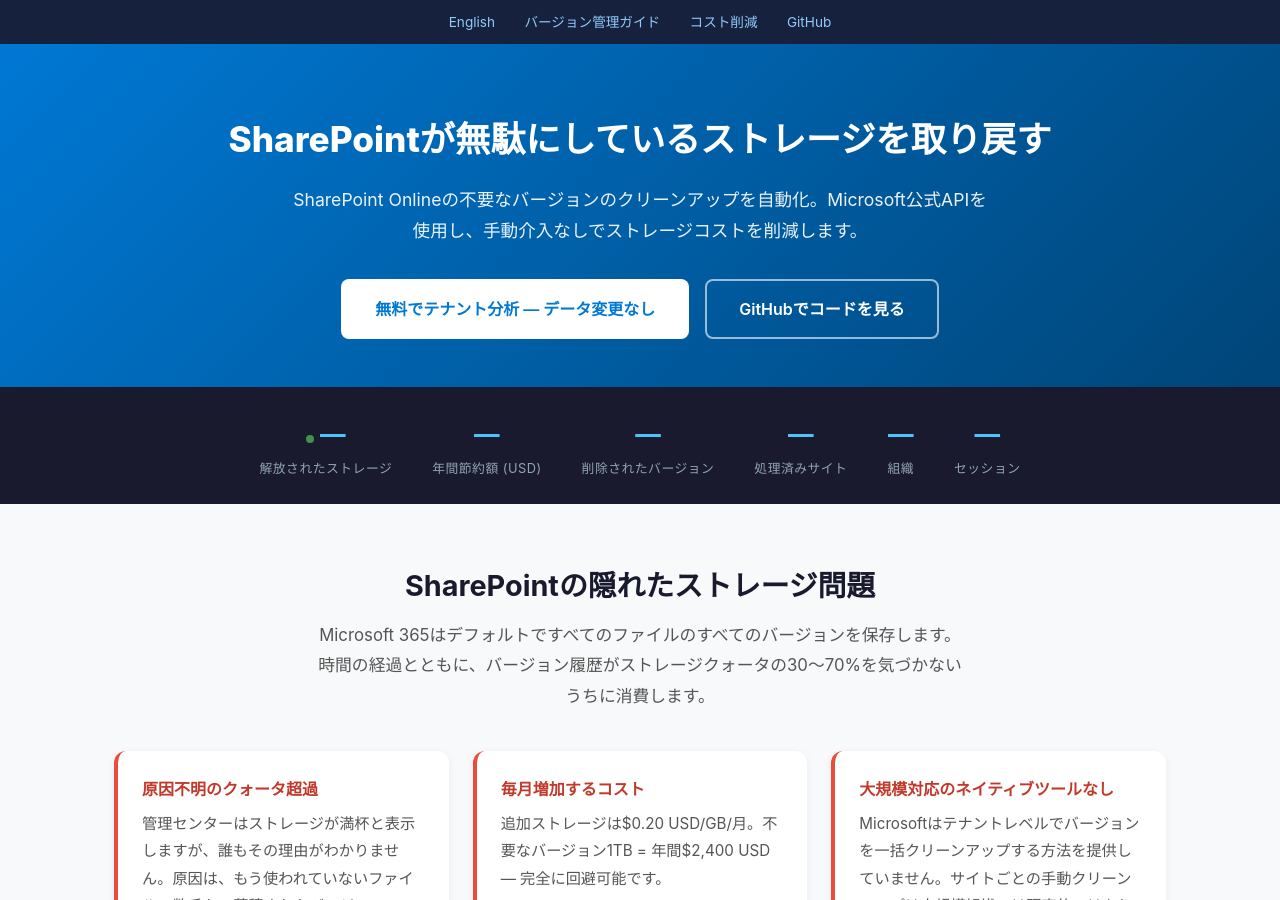
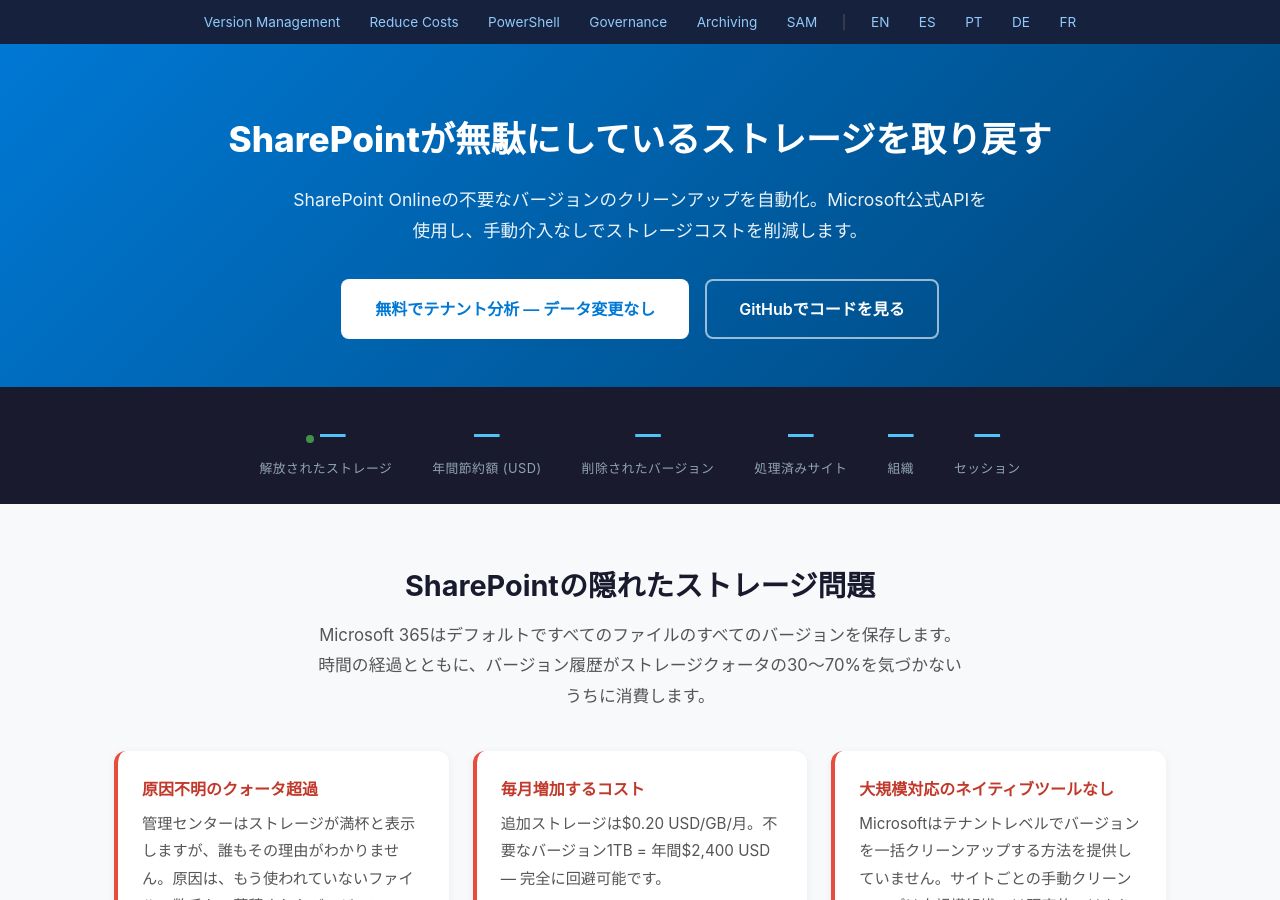
Before and after one commit to ivanoliv/SPOVersionManagement, a Jekyll site: the page built from docs/ja/index.html, in a window 1280 px wide and 900 px high. Built offline with Jekyll 4.4.1, drawn with Linux system fonts in a browser that asks for light colours.

Commit message:
Unify nav bar across all pages: same guide links + language switcher

```diff
--- a/docs/ja/index.html
+++ b/docs/ja/index.html
@@ -42,10 +42,18 @@
 </head>
 <body>
     <nav class="lang-nav">
-        <a href="../">English</a>
-        <a href="../guides/sharepoint-version-management/">バージョン管理ガイド</a>
-        <a href="../guides/reduce-sharepoint-storage-costs/">コスト削減</a>
-        <a href="https://github.com/ivanoliv/SPOVersionManagement">GitHub</a>
+        <a href="../guides/sharepoint-version-management/">Version Management</a>
+        <a href="../guides/reduce-sharepoint-storage-costs/">Reduce Costs</a>
+        <a href="../guides/powershell-sharepoint-version-cleanup/">PowerShell</a>
+        <a href="../guides/sharepoint-governance-best-practices/">Governance</a>
+        <a href="../guides/sharepoint-site-file-archiving/">Archiving</a>
+        <a href="../guides/sharepoint-advanced-management-sam/">SAM</a>
+        <span style="color:#555;margin:0 0.5rem;">|</span>
+        <a href="../" title="English">EN</a>
+        <a href="../es/" title="Español">ES</a>
+        <a href="../pt/" title="Português">PT</a>
+        <a href="../de/" title="Deutsch">DE</a>
+        <a href="../fr/" title="Français">FR</a>
     </nav>
 
     <div class="hero">
```
Also changed, not shown: docs/de/index.html (+12 -4 lines), docs/es/index.html (+12 -4 lines), docs/fr/index.html (+12 -4 lines), docs/index.html (+6 -6 lines), docs/pt/index.html (+12 -4 lines).
